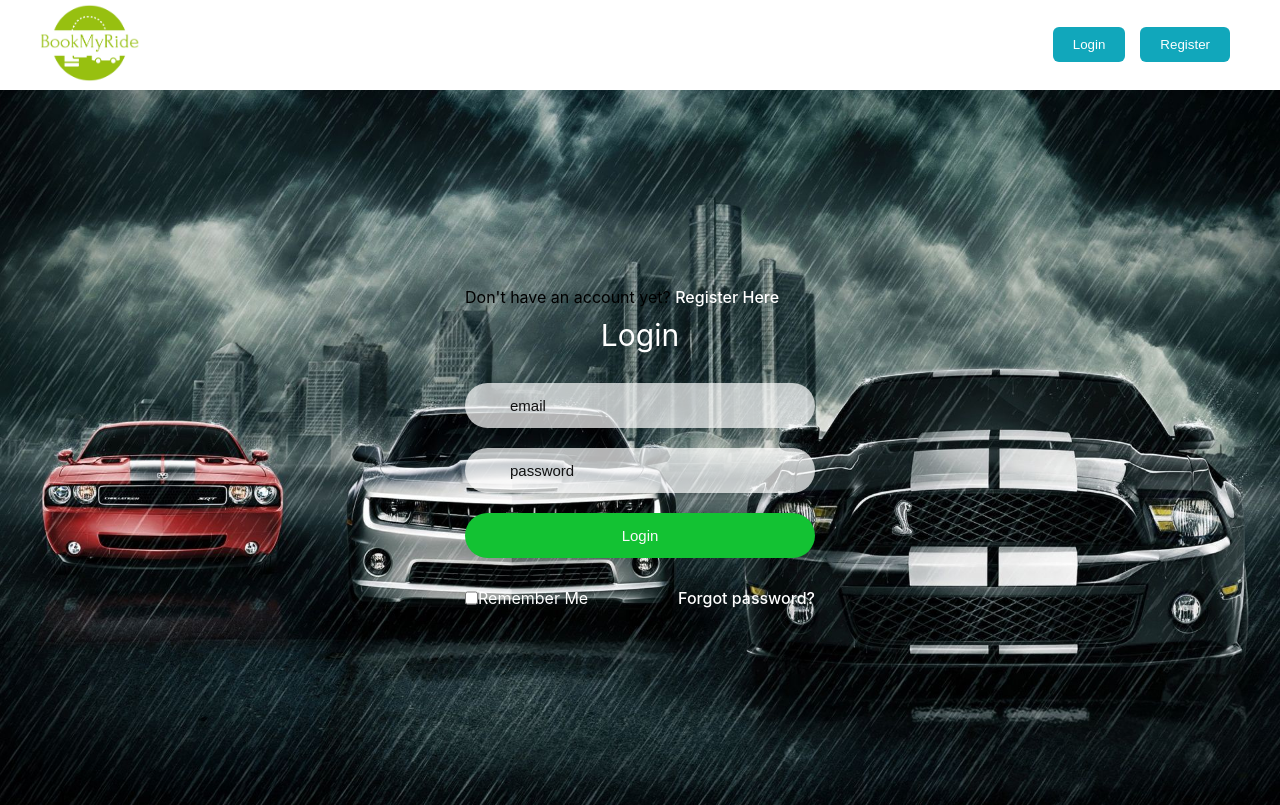
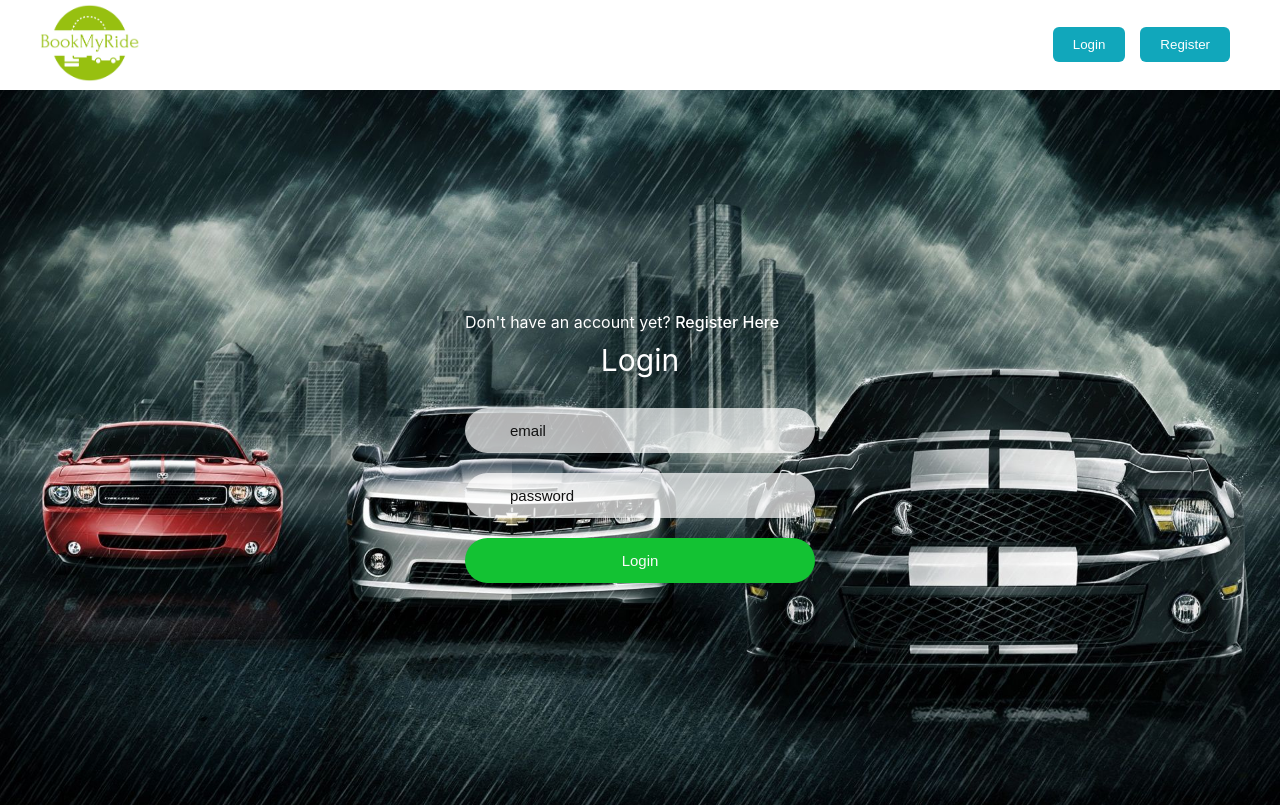
Before and after one commit to vanelnw/book-my-ride-frontend, a React (Create React App) app: page / in a window 1280 px wide. Built offline with nearby package versions, Linux system fonts and the light colour scheme.

Commit message:
Update navigation

```diff
--- a/src/assets/stylesheets/App.css
+++ b/src/assets/stylesheets/App.css
@@ -10,6 +10,10 @@ html {
 
 .d-flex {
   display: flex;
+}
+
+.color-white {
+  color: white;
 }
 
 .home {
--- a/src/components/auth/Login.js
+++ b/src/components/auth/Login.js
@@ -32,7 +32,7 @@ function Login() {
     <div className="loginPage">
       <form onSubmit={handleLogin} className="form">
         <div className="top">
-          <span>
+          <span className="color-white">
             Don&apos;t have an account yet?&nbsp;
             <Link to="/register">Register Here</Link>
           </span>
@@ -60,17 +60,6 @@ function Login() {
         <button type="submit" className="submit" disabled={loading}>
           {loading ? 'Spinner' : 'Login'}
         </button>
-        <div className="two-col">
-          <div className="one">
-            <input type="checkbox" name="" id="check" />
-            <label htmlFor="check"> Remember Me</label>
-          </div>
-          <div className="two">
-            <label>
-              <a href="./LOGIN">Forgot password?</a>
-            </label>
-          </div>
-        </div>
       </form>
     </div>
   );
--- a/src/components/nav/Topbar.js
+++ b/src/components/nav/Topbar.js
@@ -1,11 +1,12 @@
 import React from 'react';
-import { NavLink } from 'react-router-dom';
+import { Link, useNavigate } from 'react-router-dom';
 import { useDispatch, useSelector } from 'react-redux';
 import '../../assets/stylesheets/nav.css';
 import logo from '../../assets/images/logo.png';
 import { logout } from '../../redux/auth/authSlice';
 
 const TopNav = () => {
+  const navigate = useNavigate();
   const { isAuthenticated } = useSelector((state) => state.auth);
   // const isLoggedIn = localStorage.getItem('isLoggedIn');
   const data = JSON.parse(localStorage.getItem('user'));
@@ -14,6 +15,7 @@ const TopNav = () => {
   const handleLogout = (e) => {
     e.preventDefault();
     dispatch(logout());
+    navigate('/login');
   };
 
   return (
@@ -42,10 +44,10 @@ const TopNav = () => {
         ) : (
           <>
             <button type="button" className="button">
-              <NavLink to="/login" className="login">Login</NavLink>
+              <Link to="/login" className="login">Login</Link>
             </button>
             <button type="button" className="button">
-              <NavLink to="/register" className="signup">Register</NavLink>
+              <Link to="/register" className="signup">Register</Link>
             </button>
 
           </>
```
